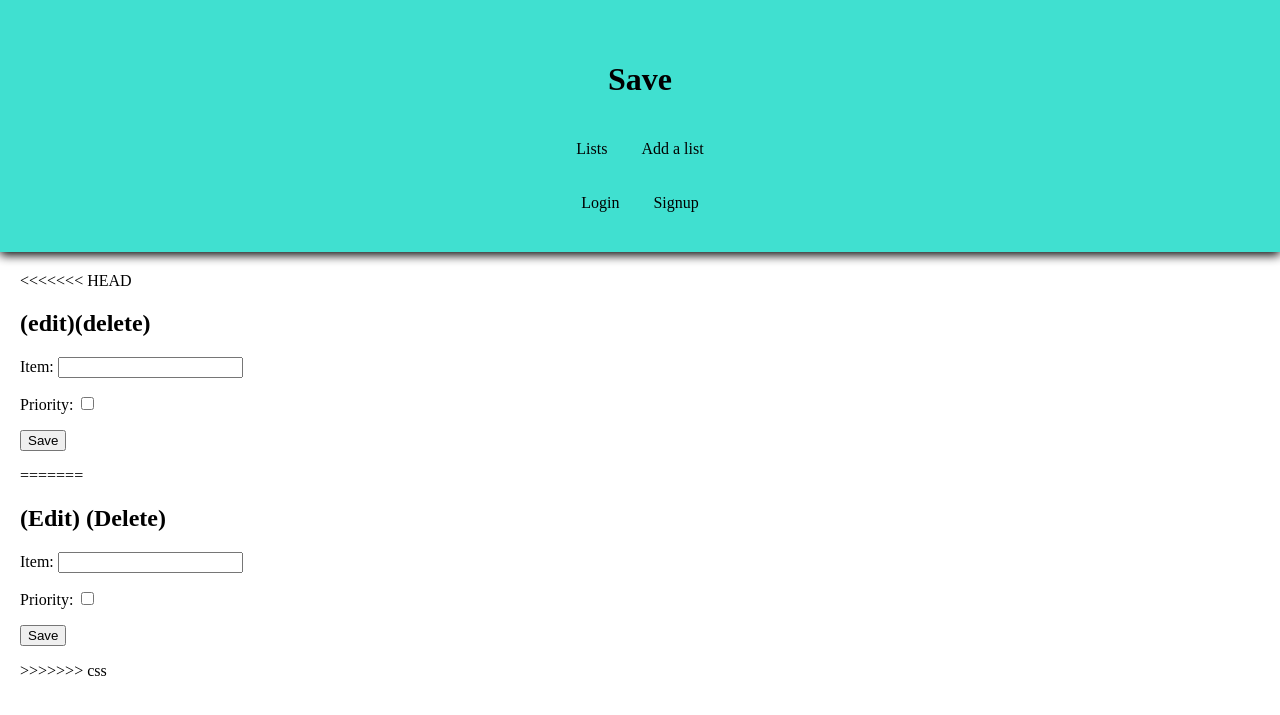
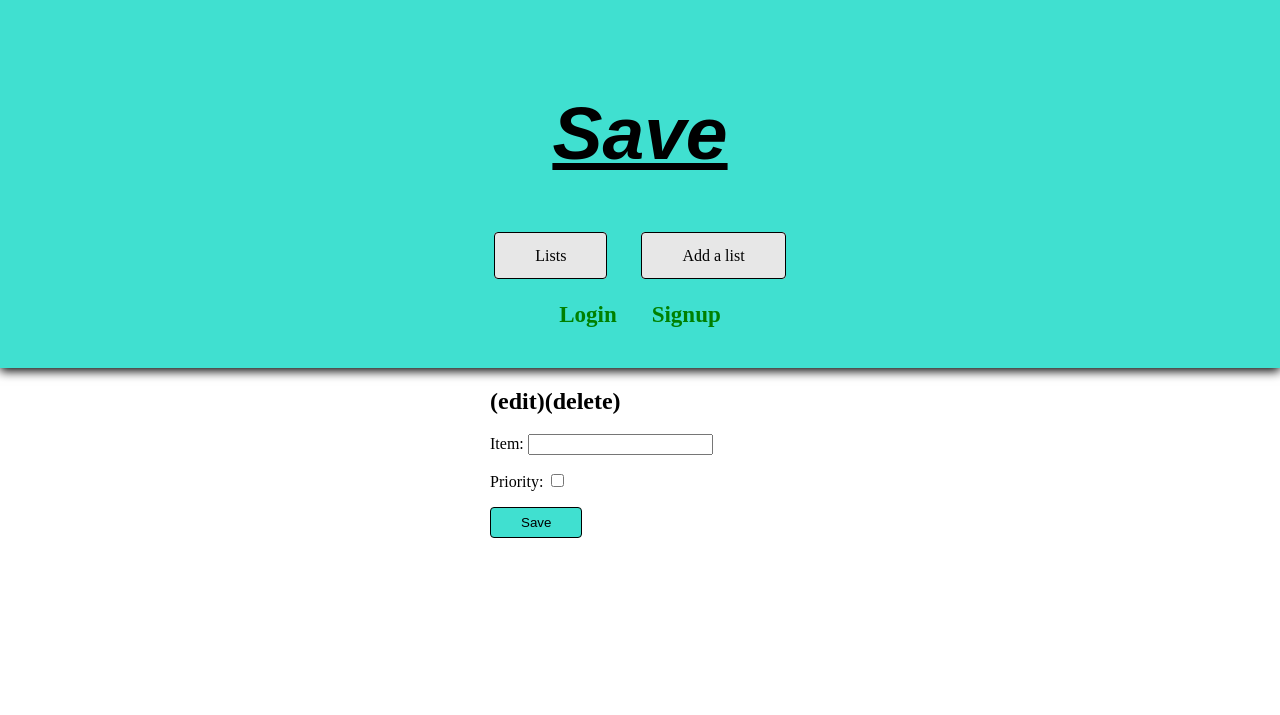
Before and after one commit to KJFreys1/Save, a Django app: template save/templates/save/list_detail.html in a window 1280 px wide. Shown: the top 715 px of the page. Run offline with Django 3.2, Linux system fonts and the light colour scheme; the template is opened without the code that fills it: values that come from a table or form of the project are taken from there, others are empty.

Commit message:
finally fixed merge conflicts

```diff
--- a/save/static/css/style.css
+++ b/save/static/css/style.css
@@ -38,6 +38,8 @@ h1 {
 
 .grey {
     color: grey;
+}
+
 .title {
     font-family: fantasy;
     font-style: oblique;
--- a/save/templates/save/list_detail.html
+++ b/save/templates/save/list_detail.html
@@ -1,63 +1,36 @@
 {% extends 'save/base.html' %}
 
 {% block content %}
-<<<<<<< HEAD
-{% comment %} <h2>{{ list.title }}</h2> {% endcomment %}
+<div class="list_form2">
     <h2>{{ list.title }} <a href="{% url 'list_update' pk=list.pk %}">(edit)</a><a href="{% url 'list_delete' pk=list.pk %}">(delete)</a></h2>
-{% comment %} <a href="{% url 'item_create' pk=list.pk %}">(Add Item)</a> {% endcomment %}
-<form method="POST">
+    <form class="list_input" method="POST">
         {% csrf_token %}
         {{ form.as_p }}
-    <button type="submit">Save</button>
+        <button class="list_form_save" type="submit">Save</button>
     </form>
     <ul>
         {% for item in list.items.all %}
             {% if item.complete %}
                 <li class="grey">
                     {{ item.item }}
-                <a href="{% url 'item_update' pk=item.pk %}">(Edit)</a>
-                <a href="{% url 'item_delete' pk=item.pk %}">(Delete)</a>
+                    <a class="edit" href="{% url 'item_update' pk=item.pk %}">(Edit)</a>
+                    <a class="delete" href="{% url 'item_delete' pk=item.pk %}">(Delete)</a>
                 </li>
             {% elif item.priority %}
                 <li class="red">
                     {{ item.item }}
-                <a href="{% url 'item_update' pk=item.pk %}">(Edit)</a>
-                <a href="{% url 'item_grey' pk=item.pk %}">(Complete)</a>
+                    <a class="edit" href="{% url 'item_update' pk=item.pk %}">(Edit)</a>
+                    <a class="delete" href="{% url 'item_grey' pk=item.pk %}">(Complete)</a>
                 </li>
             {% else %}
                 <li class="green">
                     {{ item.item }}
-                <a href="{% url 'item_update' pk=item.pk %}">(Edit)</a>
-                <a href="{% url 'item_grey' pk=item.pk %}">(Complete)</a>
+                    <a class="edit" href="{% url 'item_update' pk=item.pk %}">(Edit)</a>
+                    <a class="delete" href="{% url 'item_grey' pk=item.pk %}">(Complete)</a>
                 </li>
             {% endif %}
         {% endfor %}
     </ul>
-=======
-<div class="list_form2">
-    {% comment %} <h2>{{ list.title }}</h2> {% endcomment %}
-    <div>
-        <h2>{{ list.title }} <a class='edit' href="{% url 'list_update' pk=list.pk %}">(Edit)</a> <a class="delete" href="{% url 'list_delete' pk=list.pk %}">(Delete)</a></h2>
 </div>
-    {% comment %} <a href="{% url 'item_create' pk=list.pk %}">(Add Item)</a> {% endcomment %}
-    <form class="list_input" method="POST">
-        {% csrf_token %}
-        {{ form.as_p }}
-        <button class="list_form_save" type="submit">Save</button>
-    </form>
-    <ol>
-        {% for item in list.items.all %}
-            <h3>
-                <li>
-                    {{ item.item }}
-                    <div>
-                        <a class='edit' href="{% url 'item_update' pk=item.pk %}">(Edit)</a>
-                        <a class="delete" href="{% url 'item_delete' pk=item.pk %}">(Delete)</a>
-                    </div>
-                </li>
-            </h3>
-        {% endfor %}
-    </ol>
-</div>
->>>>>>> css
+
 {% endblock %}
```
Lines whose indentation alone changed are shown as unchanged.
